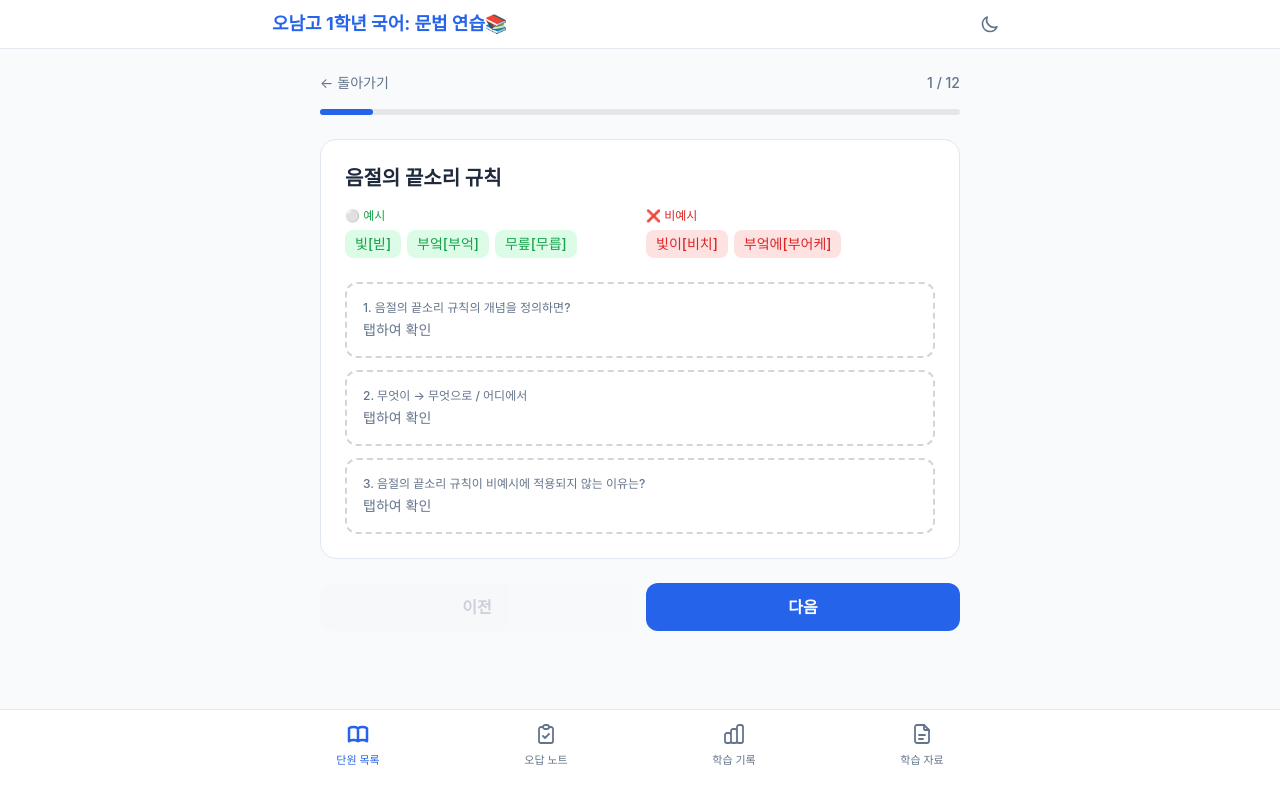
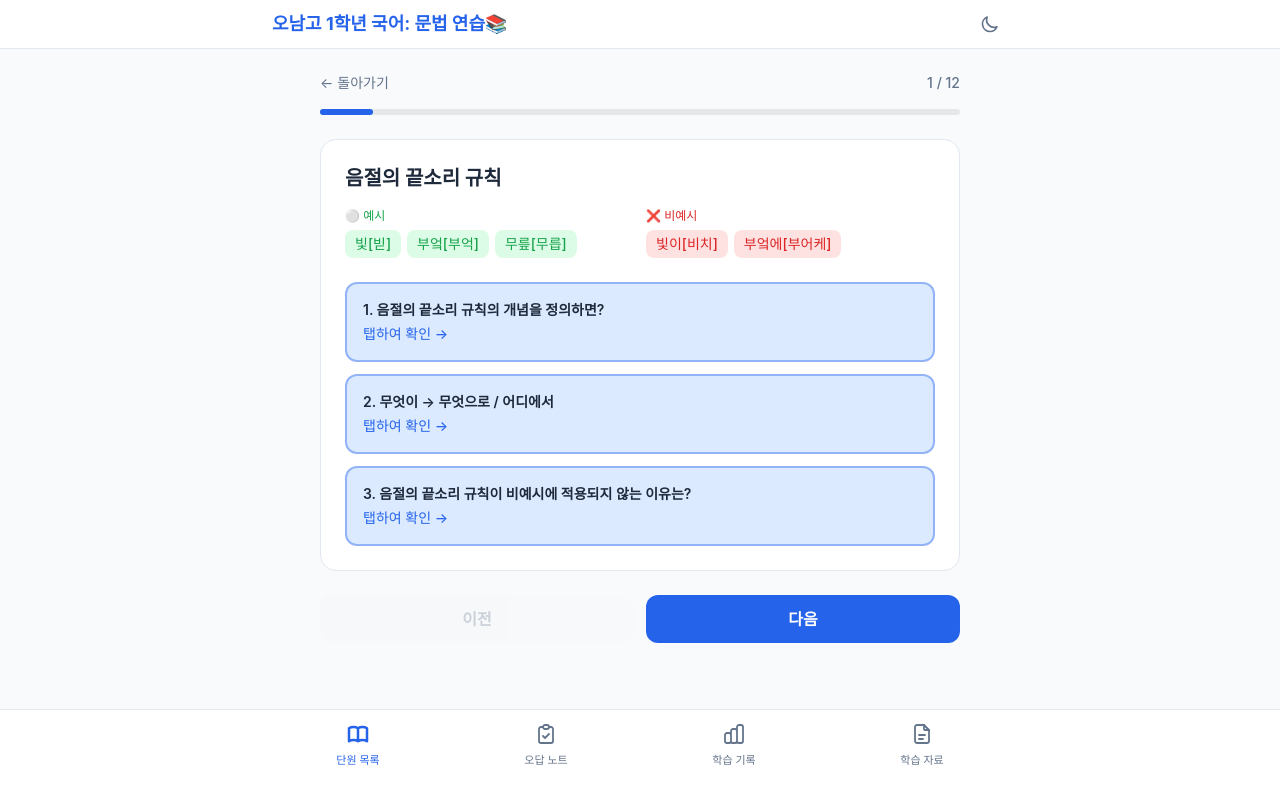
Before and after one commit to amos5018-rgb/grammar-prac, a Next.js app: page /units/phoneme-change-study/study in a window 1280 px wide. Built offline with nearby package versions, Linux system fonts and the light colour scheme; a web font is replaced by a local one.

Commit message:
style: 복습편 인출 질문 박스 가시성 강화
흐린 dashed 테두리 → primary 색상 배경 + 굵은 라벨로 변경.
학생이 인출할 항목을 즉시 인식할 수 있도록 개선.

https://claude.ai/code/session_01J9mUzFiSKvkfzPBqnw95uB

```diff
--- a/src/components/StudyReview.tsx
+++ b/src/components/StudyReview.tsx
@@ -206,11 +206,11 @@ function RevealBox({
   return (
     <button
       onClick={onToggle}
-      className="w-full rounded-xl border-2 border-dashed border-gray-300 dark:border-white/20 p-4 text-left hover:border-primary hover:bg-primary/5 transition-colors group"
+      className="w-full rounded-xl border-2 border-primary/40 bg-primary-light p-4 text-left hover:border-primary hover:bg-primary/10 transition-colors group"
     >
-      <div className="text-xs font-medium text-text-secondary mb-1">{label}</div>
-      <p className="text-sm text-text-secondary group-hover:text-primary transition-colors">
-        탭하여 확인
+      <div className="text-sm font-semibold text-text mb-1">{label}</div>
+      <p className="text-sm font-medium text-primary group-hover:text-primary-dark transition-colors">
+        탭하여 확인 &rarr;
       </p>
     </button>
   );
```
